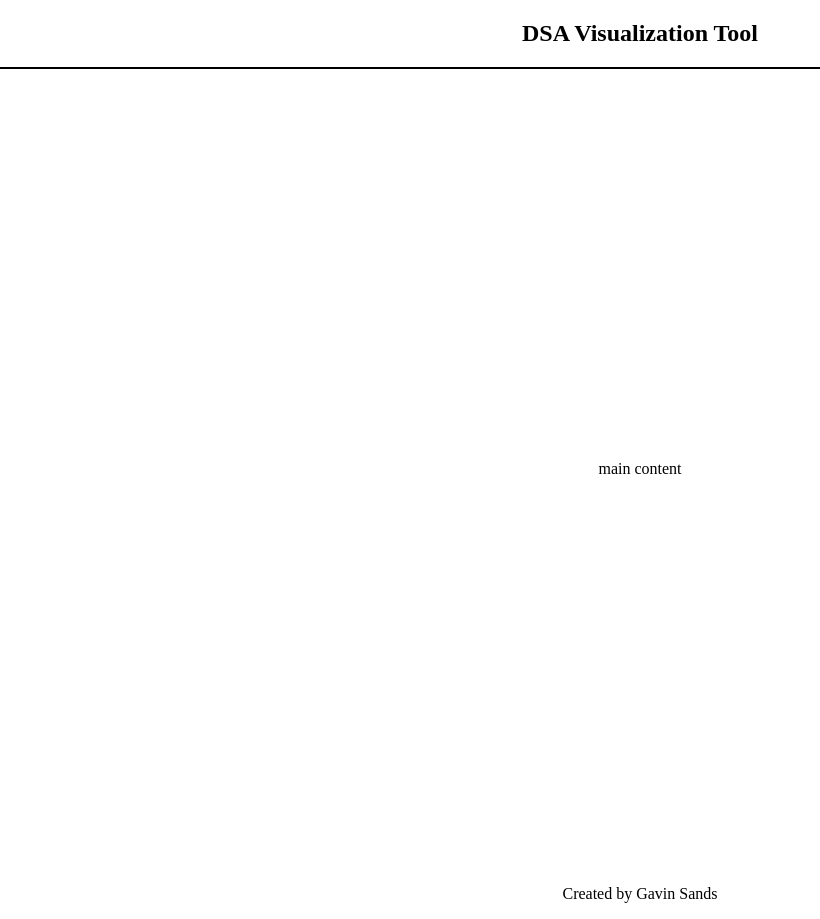
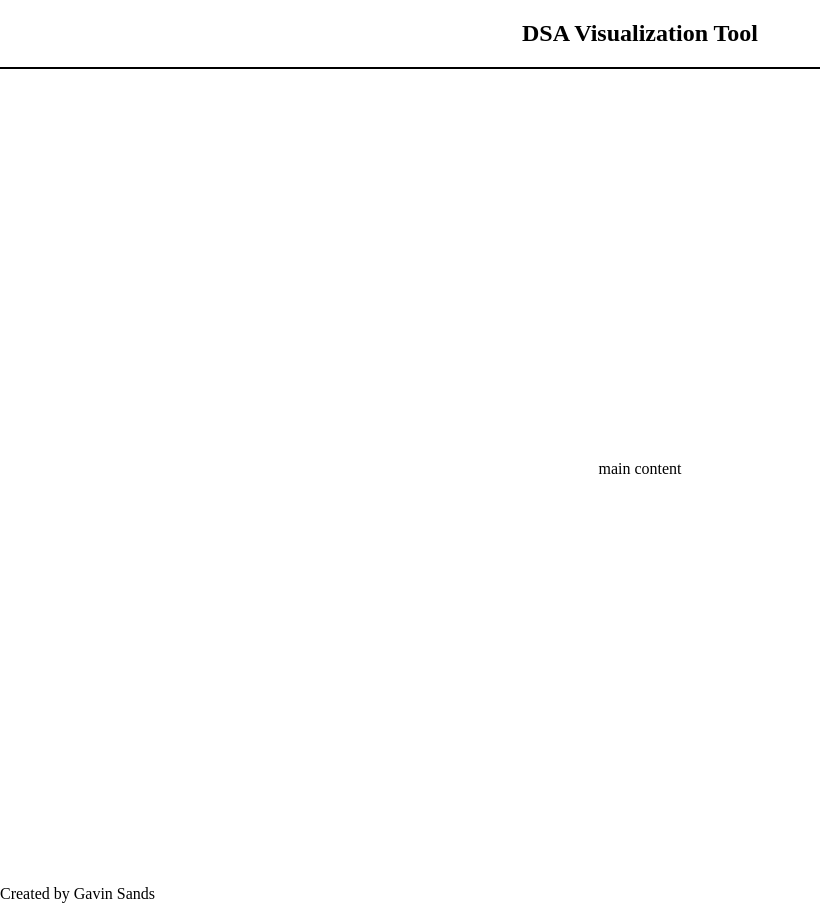
Before and after one commit to gsandss/Data-Structure-Algorithm-Visualization, a React (Vite) app in the folder frontend/: page / in a window 1280 px wide. Shown: the whole page, without its empty margins (0-820 px from the left). Built offline with nearby package versions, Linux system fonts and the light colour scheme.

Commit message:
footer changes

```diff
--- a/frontend/src/components/Footer.jsx
+++ b/frontend/src/components/Footer.jsx
@@ -1,7 +1,7 @@
 function Footer(){
     return(
-        <div className="w-full h-16 bg-gray-800 text-white flex items-center justify-center">
-            <p className="text-sm">Created by <span className="font-bold">Gavin Sands</span></p>
+        <div className="footer">
+            <p className="text-sm">Created by <span className="footer-name">Gavin Sands</span></p>
         </div>
     )
 }
```
